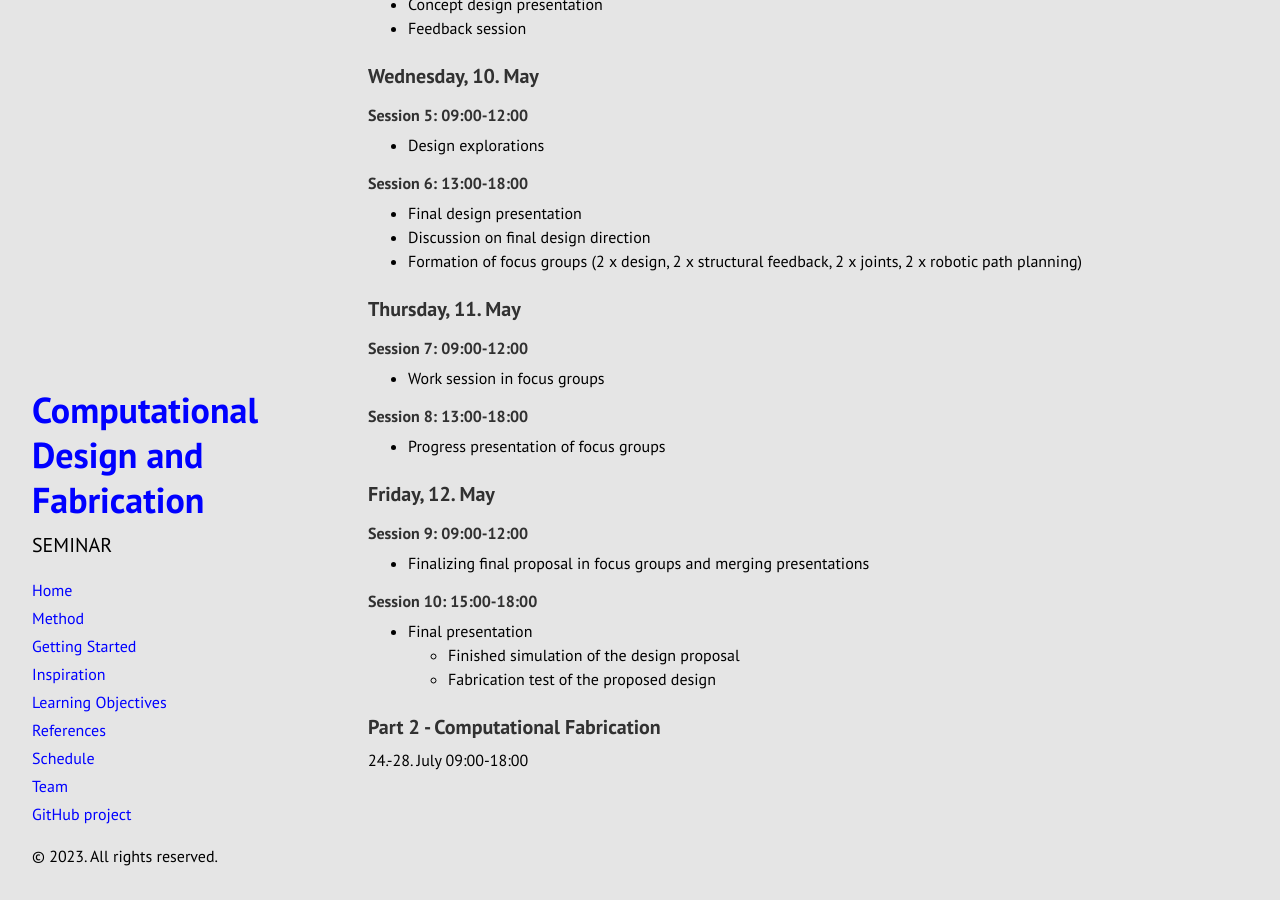
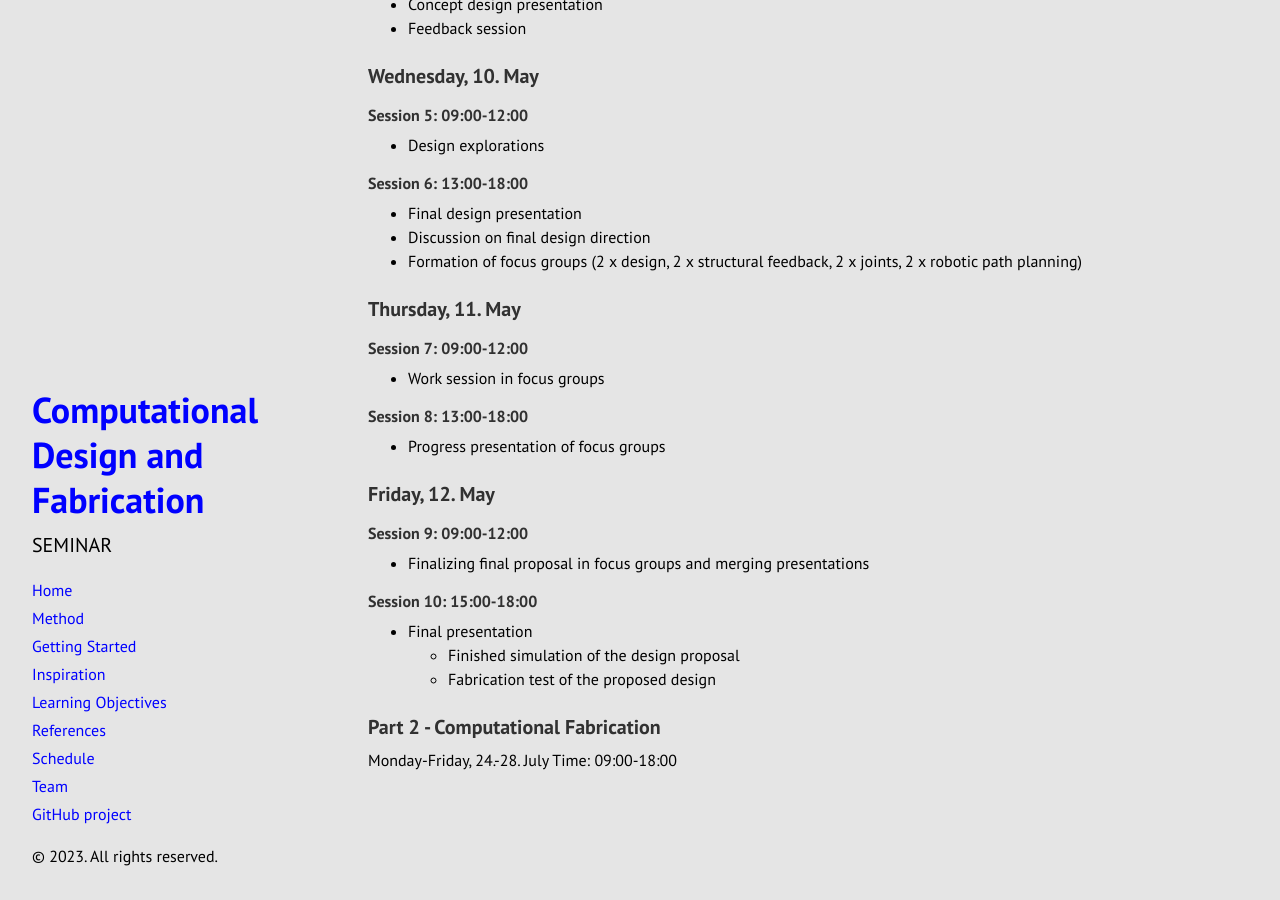
Before and after one commit to jckenny59/cdf_2023, a Jekyll site: the page built from docs/schedule.md, in a window 1280 px wide and 900 px high, scrolled down 1151 px. Built offline with Jekyll 4.4.1, drawn with Linux system fonts in a browser that asks for light colours; Markdown is read by kramdown in place of the engine named in the settings; some of the changed text lies outside the part shown.

Commit message:
Update schedule.md

```diff
--- a/docs/schedule.md
+++ b/docs/schedule.md
@@ -4,7 +4,7 @@
 ---
 
 ### Part 1 - Computational Design
-8.-12. May
+Monday-Friday, 8.-12. May
 
 
 | Date    | Time        | Session | Topic                                                 |
@@ -70,4 +70,5 @@
     * Fabrication test of the proposed design
 
 ### Part 2 - Computational Fabrication
-24.-28. July 09:00-18:00
+Monday-Friday, 24.-28. July
+Time: 09:00-18:00
```
